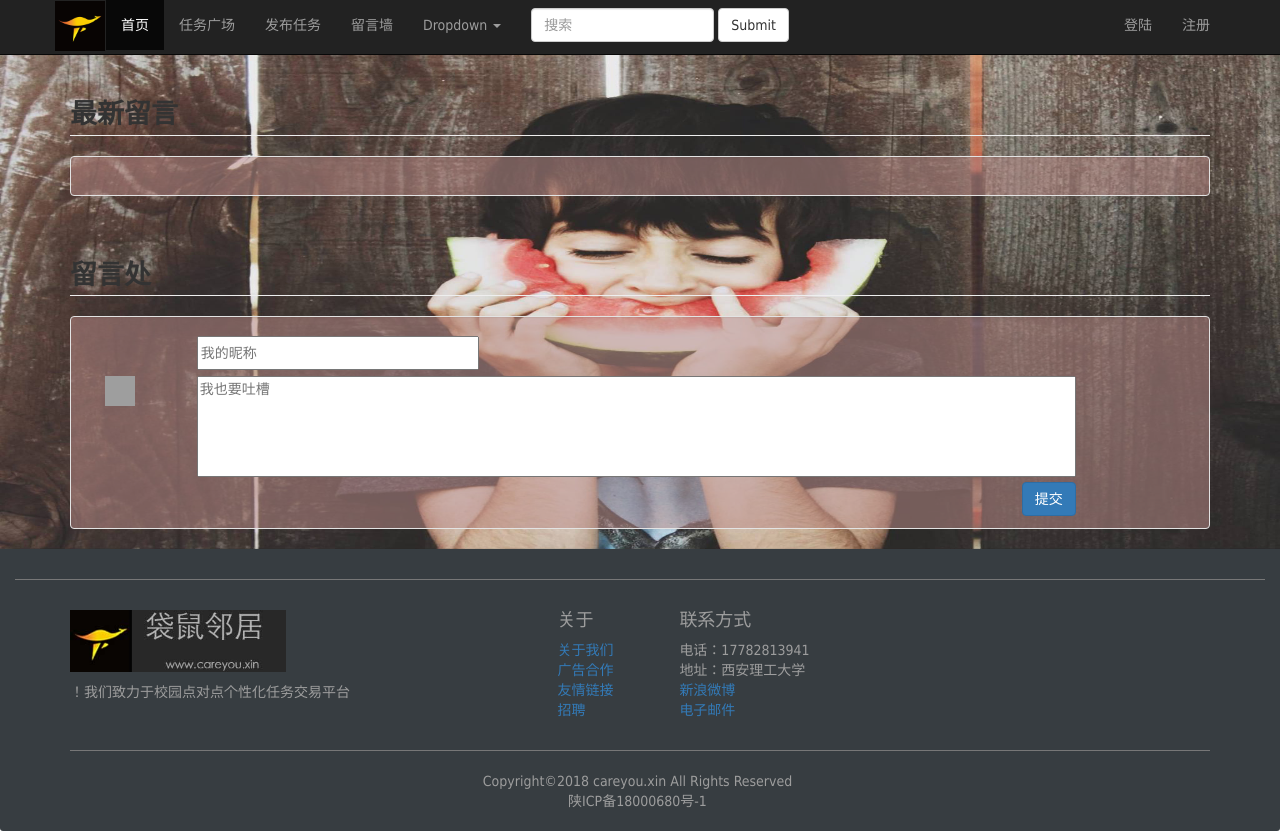
After one commit to hopeaktian/roomate2, a Flask app: page /messagewall in a window 1280 px wide. The commit adds this page. Run offline with Flask 2, Linux system fonts and the light colour scheme; data that the repository does not hold is empty; some libraries are stand-ins or nearby versions; grey boxes are pictures that could not be loaded.

Commit message:
add comment in web.

```diff
--- a/main.py
+++ b/main.py
@@ -66,7 +66,19 @@ class User(db.Model):
     def __repr__(self):
         return "<User '{} {} {} {} {} {} '>" .format(self.Username, self.Password, self.Gender, self.Email, self.Tel_Number, self.Register_Date)
 
+class Criticism(db.Model):
+    __tablename__ = 'Criticism'
 
+    Id = db.Column(db.Integer(), primary_key=True)
+    Nickname = db.Column(db.String(255))
+    Criticism = db.Column(db.String(255))
+
+    def __init__(self, nickname, criticism):
+        self.Nickname = nickname
+        self.Criticism = criticism
+    #
+    # def __repr__(self):
+    #     return "< '{} {}' >" .format(self.Nickname, self.Criticism)
 
 
 
@@ -74,7 +86,24 @@ class User(db.Model):
 
 @app.route('/')
 def index():
-    return render_template('index2.html', title="测试主页")
+    return render_template('index2.html', title="主页")
+
+@app.route('/messagewall', methods=['GET', 'POST'])
+def messagewall():
+    global success
+    global lenth
+    success = 0             #评论初始值为0即失败
+    lenth = 0
+    allCri = Criticism.query.order_by(Criticism.Id.desc()).all()
+    lenth = len(allCri)
+
+    if request.method == 'POST':
+        Criticismfrosql = Criticism(request.form.get("nickname"), request.form.get("criticism"))
+        db.session.add(Criticismfrosql)
+        db.session.commit()
+        success = 1
+        return render_template('messagewall.html', title="留言墙", success=success, allCri=allCri, lenth=lenth)
+    return render_template('messagewall.html', title="留言墙", allCri=allCri, lenth=lenth)
 
 
 @app.route('/login', methods=['GET', 'POST'])
--- a/manage.py
+++ b/manage.py
@@ -1,6 +1,6 @@
 # -*- coding: utf-8 -*-
 from flask_script import Manager, Server
-from main import app, db, User
+from main import app, db, User, Criticism
 from sqlalchemy.sql.expression import not_, or_
 
 manager = Manager(app)
@@ -8,7 +8,7 @@ manager.add_command("server", Server())
 
 @manager.shell
 def make_shell_context():
-    return dict(app=app, db=db, User=User)
+    return dict(app=app, db=db, User=User, Criticism=Criticism)
 
 if __name__ == "__main__":
     manager.run()
--- a/templates/base.html
+++ b/templates/base.html
@@ -93,6 +93,7 @@
                             <li class="active"><a href="/">首页 <span class="sr-only">(current)</span></a></li>
                             <li><a href="#">任务广场</a></li>
                             <li><a href="#">发布任务</a></li>
+                            <li><a href="/messagewall">留言墙</a></li>
                             <li class="dropdown">
                                 <a href="#" class="dropdown-toggle" data-toggle="dropdown" role="button" aria-haspopup="true" aria-expanded="false">Dropdown <span class="caret"></span></a>
                                 <ul class="dropdown-menu">
@@ -118,7 +119,7 @@
                                 <li><a href="/register">注册</a></li>
                             {% else %}
                                 <li><a>欢迎</a></li>
-                            {% endif %}
+
                             <li class="dropdown">
                                 <a href="#" class="dropdown-toggle" data-toggle="dropdown" role="button" aria-haspopup="true" aria-expanded="false">{{ userlogin_name }} <span class="caret"></span></a>
                                 <ul class="dropdown-menu">
@@ -129,6 +130,7 @@
                                     <li><a href="/">退出登陆</a></li>
                                 </ul>
                             </li>
+                            {% endif %}
                         </ul>
                     </div><!-- /.navbar-collapse -->
                 </div><!-- /.container-fluid -->
--- /dev/null
+++ b/templates/messagewall.html
@@ -0,0 +1,82 @@
+{% extends "base.html" %}
+
+{% block content %}
+{#    <div class="container-fluid">#}
+{##}
+{#    </div>#}
+{##}
+{#    <div class="container input-group-addon input-lg" >#}
+{#        <form>#}
+{#            <input type="text" class="input-group-sm" name="message" placeholder="请在此输入留言内容" required="required">#}
+{##}
+{#        </form>#}
+{##}
+{##}
+{#    </div>#}
+{#    <div class="container">#}
+{#        <button type="submit">提交</button>#}
+{#    </div>#}
+{#    <h5 class="col-lg-1 col-lg-offset-1">留言</h5>#}
+{#留言展示区域#}
+<div class="container-fluid" style="background-color: #373d41; background-image:url(../static/picture/comment1.jpg); background-size:100% 100%">
+<br>
+<br>
+    <div class="container">
+        <div class="heading" style="margin-bottom: -19px">
+            <header class="text-uppercase" style="font-weight: bolder; font-size: 27px;">最新留言</header>
+        </div>
+        <hr>
+        <div>
+
+            <div class="comment-post well" style="background-color: #bc8d8a82;">
+
+                {% for mes in range(lenth) %}
+                <div class="col-lg-1" style="padding-left: 57px;">
+                    <img src="http://i.bootstrapmb.com/noavatar.gif" style="height: 30px; width: 30px;">
+                </div>
+                <div class="col-lg-11" style="padding-left: 0px">
+                    <h4 style="font-weight: 600">{{ allCri[mes].Nickname }}:</h4>
+                </div>
+                <div>
+                    <h4 style="margin-left: 90px">{{ allCri[mes].Criticism }}</h4>
+                </div>
+                {% endfor %}
+            </div>
+        </div>
+    </div>
+
+
+    {#    留言框    #}
+
+    <form method="post">
+        <br>
+        <br>
+        <div class="container" >
+            <div class="heading" style="margin-bottom: -19px">
+                <header class="text-uppercase" style="font-weight: bolder; font-size: 27px;">留言处</header>
+            </div>
+            <hr>
+            <div class="comment-post well" style="height: 213px; background-color: #bc8d8a82;">
+
+                <div class="cmtcontainer col-lg-12 col-lg-offset-1" >
+                    <input type="text" name="nickname" placeholder="我的昵称" required="required" style="height: 34px; width: 282px;">
+                </div>
+                <br>
+                <br>
+                <div class="col-lg-1">
+                    <img src="http://i.bootstrapmb.com/noavatar.gif" style="height: 30px; width: 30px;">
+                </div>
+
+                <div class="cmtcontainer col-lg-11" >
+                    <textarea name="criticism" placeholder="我也要吐槽" style="width: 879px; height: 101px; resize: none"></textarea>
+                </div>
+                <div class="col-lg-1 col-lg-offset-10">
+                    <button type="submit" class="btn btn-primary">提交</button>
+                </div>
+            </div>
+
+        </div>
+    </form>
+</div>
+
+{% endblock content %}
--- a/templates/register.html
+++ b/templates/register.html
@@ -49,10 +49,10 @@
             <div class="form-group">
 {#                <label class="col-sm-4 control-label" style="color: #888888">性别</label>#}
                 <div class="col-sm-2 col-sm-offset-2" >
-                    <input type="radio" name="Gender" value="1" class="form-control"><label style="color: #888888">男</label>
+                    <input type="radio" name="Gender" value="1" class="radio-inline"><label style="color: #888888">男</label>
                 </div>
                 <div class="col-sm-3 col-sm-pull-1">
-                    <input type="radio" name="Gender" value="0" class="form-control"><label style="color: #888888">女</label>
+                    <input type="radio" name="Gender" value="0" class="radio-inline"><label style="color: #888888">女</label>
                 </div>
 
                 <div class="col-sm-4 col-sm-pull-1">
@@ -85,5 +85,6 @@
 {#                </div>#}
 {#            {% endfor %}#}
         </form>
+
     </div>
 {% endblock content %}
```
Also changed, not shown: static/picture/comment1.jpg (added), static/picture/comment2.jpg (added), static/picture/comment3.jpg (added), static/picture/original/fullsizerender(1).jpg (added), static/picture/original/fullsizerender(2).jpg (added), static/picture/original/fullsizerender.jpg (added).
